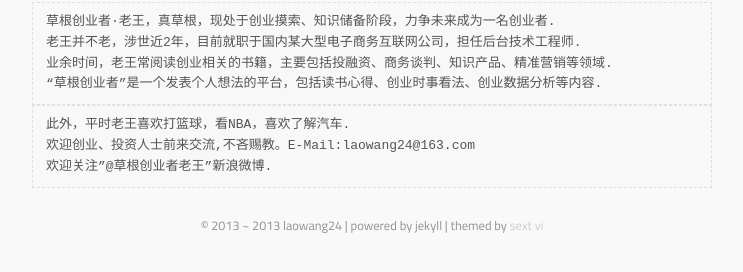
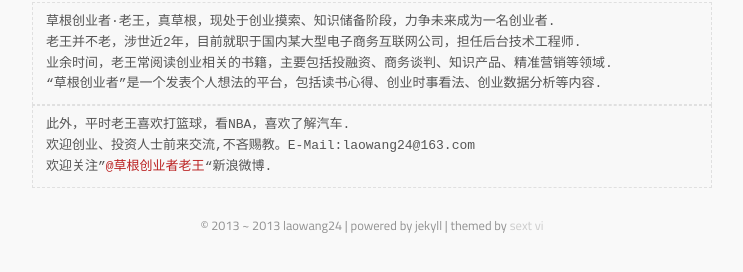
Before and after one commit to laowang24/laowang24.github.com, a Jekyll site: the page built from about.markdown, in a window 1280 px wide. Shown: the part 157-429 px from the top of the page, without its empty margins (268-1011 px from the left). Built offline with Jekyll 4.4.1, drawn with Linux system fonts in a browser that asks for light colours; some web fonts are replaced; Markdown is read by kramdown in place of the engine named in the settings; part of the change alters nothing that is shown.

Commit message:
update at 2013-12-16

```diff
--- a/about.markdown
+++ b/about.markdown
@@ -12,4 +12,4 @@ layout: page
 
 > 此外，平时老王喜欢打篮球，看NBA，喜欢了解汽车.
 > 欢迎创业、投资人士前来交流,不吝赐教。E-Mail:laowang24@163.com
-> 欢迎关注"@草根创业者老王"新浪微博.
+> 欢迎关注"[@草根创业者老王](http://weibo.com/laowang24)"新浪微博.
```
